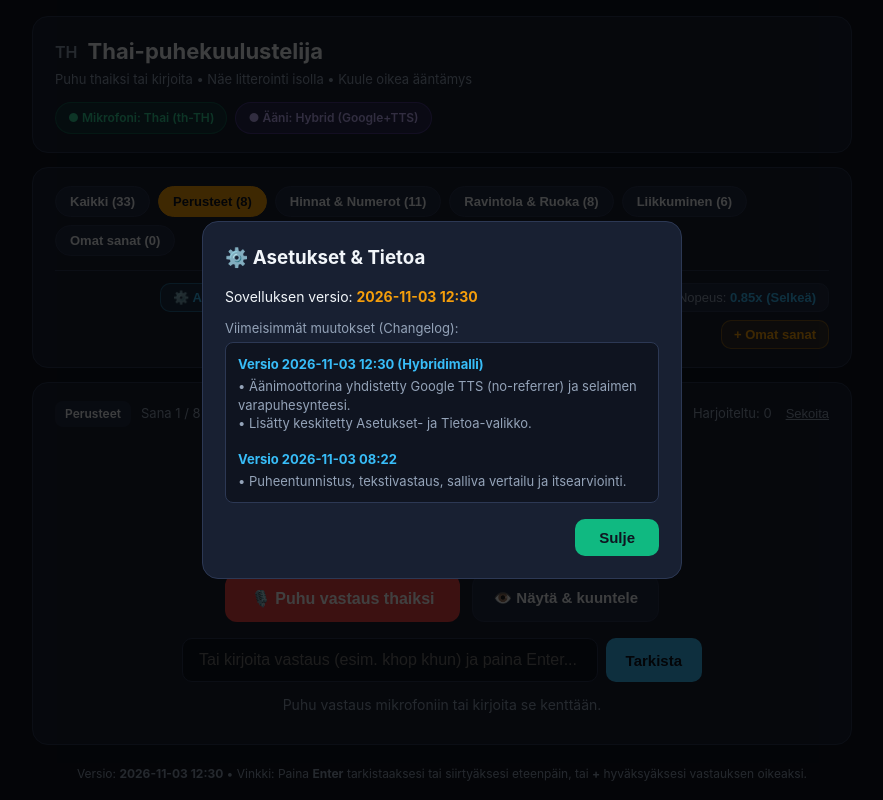
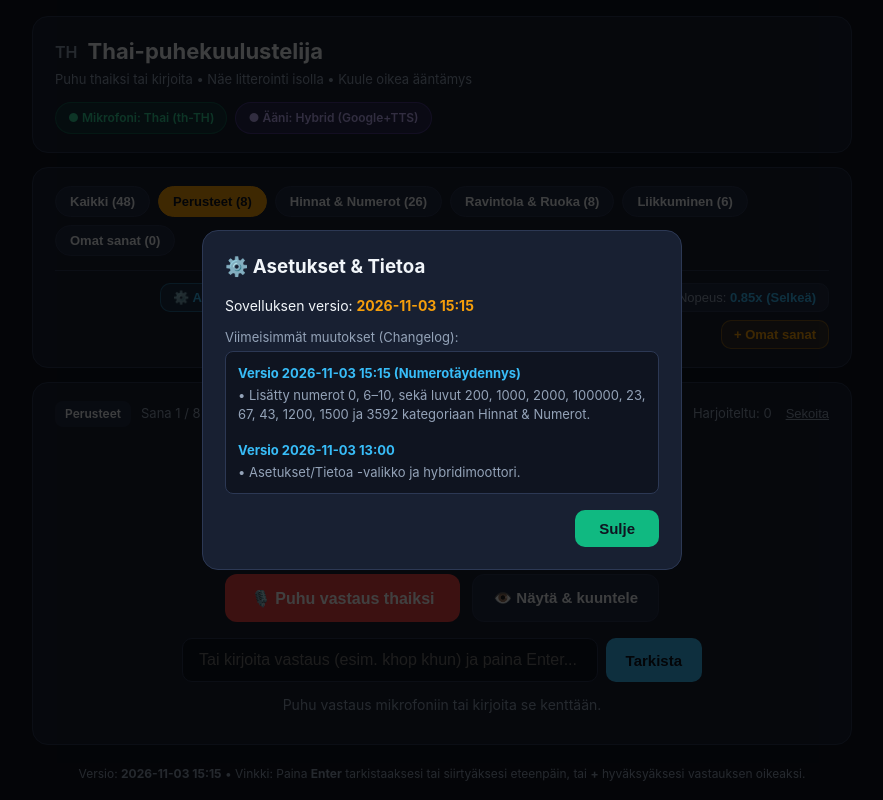
Before and after one commit to studentpekka/opithai, a plain HTML site: page index.html in a window 1280 px wide. Both pictures are taken after a click on the button "⚙️ Asetukset / Tietoa". Shown: the whole page, without its empty margins (198-1081 px from the left). Drawn offline with Linux system fonts and the light colour scheme.

Commit message:
Update index.html
lisätty numeroita opiskeluun.

```diff
--- a/index.html
+++ b/index.html
@@ -5,38 +5,34 @@
     <meta name="viewport" content="width=device-width, initial-scale=1.0">
     <meta name="referrer" content="no-referrer">
     <title>Thai-puhekuulustelija</title>
- <!--
+    <!--
     ===========================================================================
     VERSIOHISTORIA (VERSION HISTORY / CHANGELOG)
     ===========================================================================
-    Versio: 2026-11-03 12:30
+    Versio: 2026-11-03 15:15
+      - Lisätty "Hinnat & Numerot" -kategoriaan pyydetyt numerot: 0, 6–10,
+        sekä luvut 200, 1000, 2000, 100000, 23, 67, 43, 1200, 1500 ja 3592
+        täydellisillä litteroinneilla, thai-merkeillä, vaihtoehdoilla ja lausuntaohjeilla.
+
+    Versio: 2026-11-03 13:00
+      - Lisätty takaisin puuttunut "⚙️ Asetukset / Tietoa" -painike ja modaali.
       - Toteutettu Vaihtoehto 5 (Hybridimoottori äänelle): Ensisijaisena
-        Google TTS (<meta name="referrer" content="no-referrer">) ja varamoottorina
-        selaimen oma speechSynthesis.
-      - Lisätty keskitetty "⚙️ Asetukset / Tietoa" -ponnahdusikkuna (Modal),
-        joka näyttää versionumeron, tulevat asetukset ja historiallisen changelogin.
+        Google TTS (no-referrer) + varamoottorina selaimen speechSynthesis.
 
     Versio: 2026-11-03 11:22
       - Korjattu GitHub Pagesin CORS / 403 Forbidden -ääniongelma.
-      - Lisätty äänilistan latauskuuntelija (voiceschanged) työpöytä-Chromelle.
 
     Versio: 2026-11-03 08:22
-      - Lisätty versiohistoria koodikommentteihin ja versionumero käyttöliittymään.
       - Lisätty kysyttävän suomenkielisen sanan automaattinen äänentoisto (TTS fi-FI)
         sekä yläpalkin kytkin (Suomi-ääni: Päällä/Pois).
-      - Lisätty äänentoiston automaattinen katkaisu, kun mikrofoni käynnistetään.
       - Lisätty tekstikenttä kirjoittamalla vastaamista varten (Enter = Tarkista / Seuraava).
-      - Lisätty salliva tarkistuslogiikka (Fuzzy matching: kh/k, ph/p, th/t, ch/j jne.).
-      - Lisätty "Hyväksy vastaukseni (Oikein)" -painike (Override / Itsearviointi).
+      - Lisätty salliva tarkistuslogiikka (Fuzzy matching) ja itsearviointi.
 
     Versio: 2026-11-02 (Korjausversio)
-      - Palautettu monipuolinen tumma käyttöliittymä kategorioilla ja tilastoilla.
-      - Vaihdettu rikkinäinen Windowsin/selaimen oma thain äänisynteesi luotettavaan
-        Google Translate TTS -äänimoottoriin (varajärjestelmällä).
+      - Tumma käyttöliittymä, kategoriat ja Google Translate TTS.
 
     Versio: 2026-11-01 (Alkuperäinen versio)
-      - Ensimmäinen prototyyppi: Chrome webkitSpeechRecognition (th-TH),
-        kategoriat, kohteliaisuuspäätteet (khrap/kha) ja omat sanat (localStorage).
+      - Ensimmäinen prototyyppi: Chrome webkitSpeechRecognition (th-TH).
     ===========================================================================
     -->
     <style>
@@ -659,7 +655,7 @@
     </div>
 
     <div class="footer-info">
-        Versio: <strong id="footerVersion">2026-11-03 12:30</strong> • Vinkki: Paina <strong>Enter</strong> tarkistaaksesi tai siirtyäksesi eteenpäin, tai <strong>+</strong> hyväksyäksesi vastauksen oikeaksi.
+        Versio: <strong id="footerVersion">2026-11-03 15:15</strong> • Vinkki: Paina <strong>Enter</strong> tarkistaaksesi tai siirtyäksesi eteenpäin, tai <strong>+</strong> hyväksyäksesi vastauksen oikeaksi.
     </div>
 </div>
 
@@ -695,16 +691,15 @@
     <div class="modal">
         <h3>⚙️ Asetukset & Tietoa</h3>
         <div style="margin-bottom: 12px; font-size: 14px;">
-            Sovelluksen versio: <strong id="modalVersion" style="color: var(--accent-amber);">2026-11-03 12:30</strong>
+            Sovelluksen versio: <strong id="modalVersion" style="color: var(--accent-amber);">2026-11-03 15:15</strong>
         </div>
         <label style="display:block; font-size:13px; color:var(--text-muted); margin-bottom:4px;">Viimeisimmät muutokset (Changelog):</label>
         <div class="changelog-box">
-            <h4>Versio 2026-11-03 12:30 (Hybridimalli)</h4>
-            <p>• Äänimoottorina yhdistetty Google TTS (no-referrer) ja selaimen varapuhesynteesi.</p>
-            <p>• Lisätty keskitetty Asetukset- ja Tietoa-valikko.</p>
+            <h4>Versio 2026-11-03 15:15 (Numerotäydennys)</h4>
+            <p>• Lisätty numerot 0, 6–10, sekä luvut 200, 1000, 2000, 100000, 23, 67, 43, 1200, 1500 ja 3592 kategoriaan Hinnat & Numerot.</p>
             <br>
-            <h4>Versio 2026-11-03 08:22</h4>
-            <p>• Puheentunnistus, tekstivastaus, salliva vertailu ja itsearviointi.</p>
+            <h4>Versio 2026-11-03 13:00</h4>
+            <p>• Asetukset/Tietoa -valikko ja hybridimoottori.</p>
         </div>
         <div style="display:flex; justify-content:flex-end; margin-top:16px;">
             <button class="btn-next" onclick="closeSettingsModal()">Sulje</button>
@@ -713,7 +708,7 @@
 </div>
 
 <script>
-    const APP_VERSION = "2026-11-03 12:30";
+    const APP_VERSION = "2026-11-03 15:15";
     document.getElementById('footerVersion').innerText = APP_VERSION;
     document.getElementById('modalVersion').innerText = APP_VERSION;
 
@@ -730,14 +725,31 @@
         { cat: "Hinnat & Numerot", fi: "Kuinka paljon maksaa?", hint: "Hintaa kysyttäessä", th: "เท่าไหร่", rom: "thao-rai", alts: ["taorai", "thao rai", "tao rai"], guide: "Lausutaan: thao-rai" },
         { cat: "Hinnat & Numerot", fi: "Liian kallis", hint: "Tinkaamisessa", th: "แพงไป", rom: "phaeng pai", alts: ["peng pai", "paeng pai"], guide: "Lausutaan: phääng-pai" },
         { cat: "Hinnat & Numerot", fi: "Alennus (Voitko alentaa?)", hint: "Tinkaamisessa", th: "ลดได้ไหม", rom: "lot dai mai", alts: ["lod dai mai"], guide: "Lausutaan: lot-dai-mai" },
+
+        { cat: "Hinnat & Numerot", fi: "Nolla (0)", hint: "Lukusana 0", th: "ศูนย์", rom: "soon", alts: ["sun"], guide: "Lausutaan: suun" },
         { cat: "Hinnat & Numerot", fi: "Yksi (1)", hint: "Lukusana 1", th: "หนึ่ง", rom: "nueng", alts: ["nung", "neung"], guide: "Lausutaan: nüng" },
         { cat: "Hinnat & Numerot", fi: "Kaksi (2)", hint: "Lukusana 2", th: "สอง", rom: "song", alts: ["soong"], guide: "Lausutaan: soong" },
         { cat: "Hinnat & Numerot", fi: "Kolme (3)", hint: "Lukusana 3", th: "สาม", rom: "sam", alts: ["saam"], guide: "Lausutaan: saam" },
         { cat: "Hinnat & Numerot", fi: "Neljä (4)", hint: "Lukusana 4", th: "สี่", rom: "see", alts: ["sii", "si"], guide: "Lausutaan: sii" },
         { cat: "Hinnat & Numerot", fi: "Viisi (5)", hint: "Lukusana 5", th: "ห้า", rom: "haa", alts: ["ha"], guide: "Lausutaan: haa" },
+        { cat: "Hinnat & Numerot", fi: "Kuusi (6)", hint: "Lukusana 6", th: "หก", rom: "hok", alts: ["hog"], guide: "Lausutaan: hok" },
+        { cat: "Hinnat & Numerot", fi: "Seitsemän (7)", hint: "Lukusana 7", th: "เจ็ด", rom: "chet", alts: ["ched"], guide: "Lausutaan: tšet" },
+        { cat: "Hinnat & Numerot", fi: "Kahdeksan (8)", hint: "Lukusana 8", th: "แปด", rom: "paet", alts: ["paed"], guide: "Lausutaan: päät" },
+        { cat: "Hinnat & Numerot", fi: "Yhdeksän (9)", hint: "Lukusana 9", th: "เก้า", rom: "kao", alts: ["gao"], guide: "Lausutaan: kaao" },
         { cat: "Hinnat & Numerot", fi: "Kymmenen (10)", hint: "Lukusana 10", th: "สิบ", rom: "sip", alts: ["sib"], guide: "Lausutaan: sip" },
+
         { cat: "Hinnat & Numerot", fi: "Kaksikymmentä (20)", hint: "Lukusana 20", th: "ยี่สิบ", rom: "yee sip", alts: ["yii sip", "yisip"], guide: "Lausutaan: jii-sip" },
+        { cat: "Hinnat & Numerot", fi: "Kaksikymmentäkolme (23)", hint: "Lukusana 23", th: "ยี่สิบสาม", rom: "yee sip sam", alts: ["yisipsam", "yii sip saam"], guide: "Lausutaan: jii-sip-saam" },
+        { cat: "Hinnat & Numerot", fi: "Neljäkymmentäkolme (43)", hint: "Lukusana 43", th: "สี่สิบสาม", rom: "see sip sam", alts: ["si sip sam", "seesipsam"], guide: "Lausutaan: sii-sip-saam" },
+        { cat: "Hinnat & Numerot", fi: "Kuusikymmentäseitsemän (67)", hint: "Lukusana 67", th: "หกสิบเจ็ด", rom: "hok sip chet", alts: ["hoksipchet", "hok sip ched"], guide: "Lausutaan: hok-sip-tšet" },
         { cat: "Hinnat & Numerot", fi: "Sata (100)", hint: "Lukusana 100", th: "หนึ่งร้อย", rom: "nueng roi", alts: ["roi", "nung roi"], guide: "Lausutaan: nüng-rooi" },
+        { cat: "Hinnat & Numerot", fi: "Kaksisataa (200)", hint: "Lukusana 200", th: "สองร้อย", rom: "song roi", alts: ["soong roi", "songroi"], guide: "Lausutaan: soong-rooi" },
+        { cat: "Hinnat & Numerot", fi: "Tuhat (1000)", hint: "Lukusana 1000", th: "หนึ่งพัน", rom: "nueng phan", alts: ["phan", "nung phan"], guide: "Lausutaan: nüng-phan" },
+        { cat: "Hinnat & Numerot", fi: "Tuhatkaksisataa (1200)", hint: "Lukusana 1200", th: "หนึ่งพันสองร้อย", rom: "nueng phan song roi", alts: ["nuengphansongroi"], guide: "Lausutaan: nüng-phan-soong-rooi" },
+        { cat: "Hinnat & Numerot", fi: "Tuhatviisisataa (1500)", hint: "Lukusana 1500", th: "หนึ่งพันห้าร้อย", rom: "nueng phan ha roi", alts: ["nuengphanharoi"], guide: "Lausutaan: nüng-phan-haa-rooi" },
+        { cat: "Hinnat & Numerot", fi: "Kaksituhatta (2000)", hint: "Lukusana 2000", th: "สองพัน", rom: "song phan", alts: ["soong phan", "songphan"], guide: "Lausutaan: soong-phan" },
+        { cat: "Hinnat & Numerot", fi: "Kolmetuhatta viisisataa yhdeksänkymmentäkaksi (3592)", hint: "Lukusana 3592", th: "สามพันห้าร้อยเก้าสิบสอง", rom: "sam phan ha roi kao sip song", alts: ["samphanharoikaosipsong"], guide: "Lausutaan: saam-phan-haa-rooi-kaao-sip-soong" },
+        { cat: "Hinnat & Numerot", fi: "Sata tuhatta (100000)", hint: "Lukusana 100 000", th: "หนึ่งแสน", rom: "nueng saen", alts: ["nung saen", "saen"], guide: "Lausutaan: nüng-sään" },
 
         { cat: "Ravintola & Ruoka", fi: "Vesi", hint: "Juomavesi", th: "น้ำ", rom: "nam", alts: ["naam", "nam plao"], guide: "Lausutaan: naam" },
         { cat: "Ravintola & Ruoka", fi: "Kana", hint: "Ruoka-aine", th: "ไก่", rom: "gai", alts: ["kai"], guide: "Lausutaan: gai" },
@@ -839,7 +851,6 @@
         }
     }
 
-    // Hybridimoottori (Vaihtoehto 5): Google TTS -> Varatoimintona speechSynthesis
     function playThaiAudio(slow = false) {
         userHasInteracted = true;
         stopAllAudio();
@@ -1127,7 +1138,6 @@
         }
     }
 
-    // Modal - Omat sanat
     function openWordModal() {
         document.getElementById('wordModal').style.display = 'flex';
     }
@@ -1136,7 +1146,6 @@
         document.getElementById('wordModal').style.display = 'none';
     }
 
-    // Modal - Asetukset / Tietoa
     function openSettingsModal() {
         document.getElementById('settingsModal').style.display = 'flex';
     }
```
